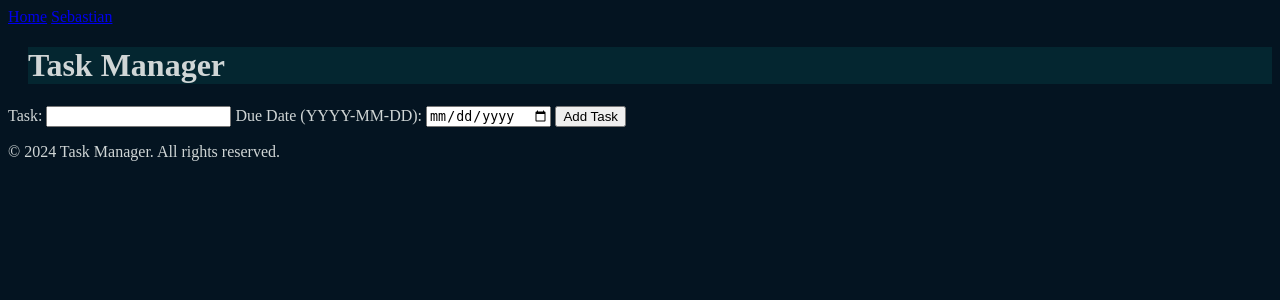
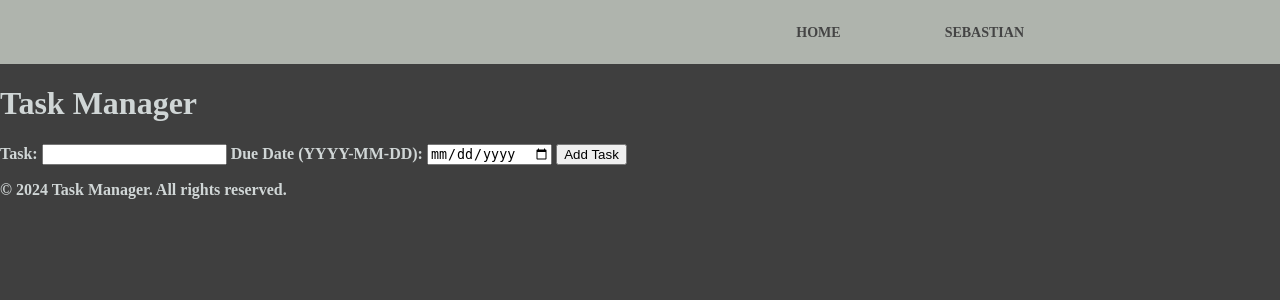
Before and after one commit to bobbob2093/websiteportfolio, a Flask app: page / in a window 1280 px wide. Shown: the top 300 px of the page. Run offline with Flask 3, Linux system fonts and the light colour scheme.

Commit message:
Better Navbar
Added colors and navbar

```diff
--- a/static/css/mainstyle.css
+++ b/static/css/mainstyle.css
@@ -1,9 +1,75 @@
 body {
-    background-color: #041421;
-    color: #d0d6d6
+    margin: 0;
+    background-color: #3f3f3f;
+    color: #d0d6d6;
+    font-weight: 800;
   }
 
-  h1 {
-    background-color: #042630;
+.container {
+  width: 80%;
+  margin: 2 auto;
+}
+
+/*h1 {
+    background-color: #848871;
     margin-left: 20px;
-  }
+  }*/
+
+header {
+    background-color: #afb4ad;
+}
+
+header::after {
+  content: '';
+  display: table;
+  clear: both;
+}
+
+nav {
+  float: right;
+
+}
+
+nav ul {
+  margin: 0;
+  padding: 0;
+  list-style: none;
+
+}
+
+nav li {
+  display: inline-block;
+  margin-left: 100px;
+  padding-top: 23px;
+  padding-bottom: 23px;
+
+  position: relative;
+}
+
+nav a {
+  color: #444;
+  text-decoration: none;
+  text-transform: uppercase;
+  font-size: 14px;
+}
+
+nav a:hover {
+  color: #000;
+}
+
+nav a::before {
+  content: '';
+  display: block;
+  height: 5px;
+  background-color: #444;
+
+  position: absolute;
+  top: 0;
+  width: 0%;
+
+  transition: all ease-in-out 250ms;
+}
+
+nav a:hover::before {
+  width: 100%;
+}
--- a/templates/base.html
+++ b/templates/base.html
@@ -7,11 +7,15 @@
 </head>
 <body>
     <header>
-        <nav>
+        <div class="container">
+            <nav>
+                <ul>
             <!-- Navigation bar content here -->
-            <a href="/">Home</a>
-            <a href="/sebastian">Sebastian</a>
-        </nav>
+                <li><a href="/">Home</a></li>
+                <li><a href="/sebastian">Sebastian</a></li>
+                </ul>
+            </nav>
+        </div>
     </header>
 
     {% block content %}
```
